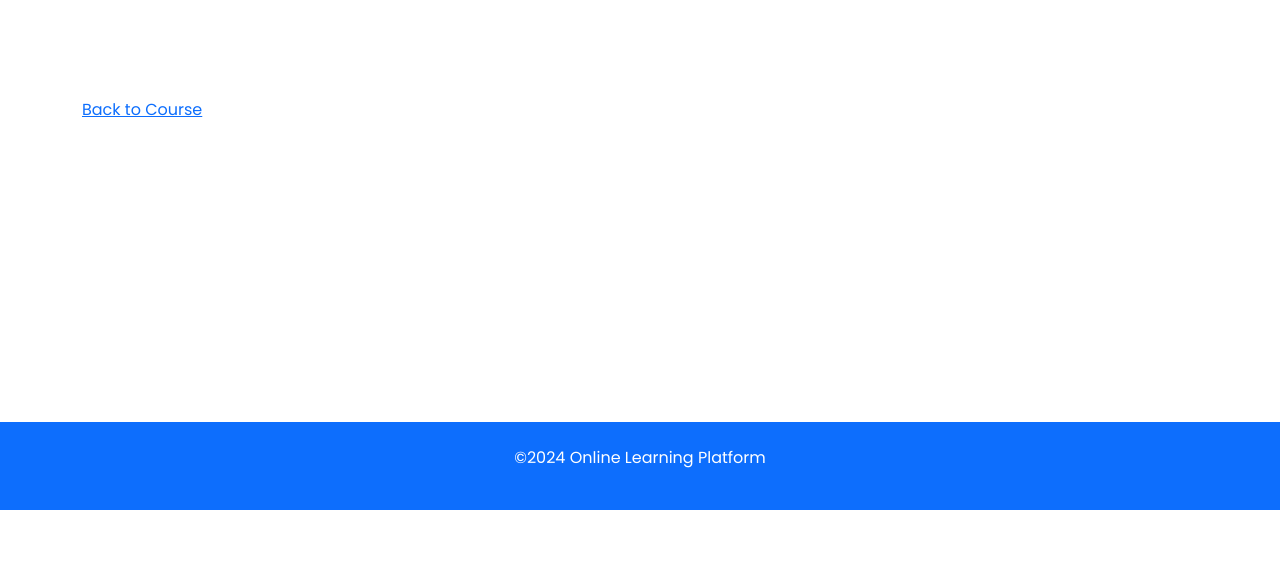
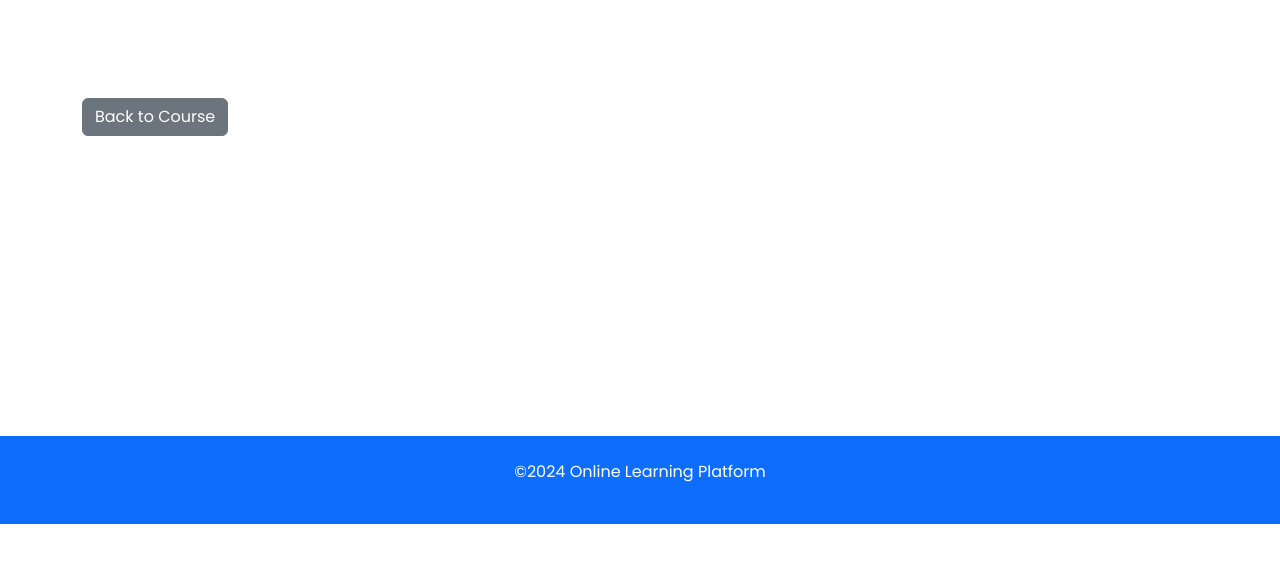
Before and after one commit to MusfiqDehan/OnlineLearningPlatform, a Django app: template templates/lessons/lesson_detail.html in a window 1280 px wide. Shown: the part 68-631 px from the top of the page. Run offline with Django 5.2, Linux system fonts and the light colour scheme; the template is opened without the code that fills it, so the values that code supplies are empty.

Commit message:
Update buttons

```diff
--- a/templates/courses/course_detail.html
+++ b/templates/courses/course_detail.html
@@ -20,7 +20,7 @@
         <p>You completed this course on {{ course.completed_at|date:'F d, Y, h:i:s A' }}</p>
       {% endif %}
     {% else %}
-      <a class="btn btn-lg btn-danger" href="{% url 'enroll_course' course.pk %}">Enroll</a>
+      <a class="btn btn-lg btn-success" href="{% url 'enroll_course' course.pk %}">Enroll</a>
     {% endif %}
   {% endif %}
 
--- a/templates/lessons/lesson_detail.html
+++ b/templates/lessons/lesson_detail.html
@@ -13,7 +13,7 @@
     {% else %}
       <form method="post" action="{% url 'mark_lesson_complete' lesson.course.pk lesson.pk %}">
         {% csrf_token %}
-        <button class="btn btn-primary" type="submit">Mark as Completed</button>
+        <button class="btn btn-success my-3" type="submit">Mark as Completed</button>
       </form>
     {% endif %}
 
@@ -22,5 +22,5 @@
     {% endif %}
   {% endif %}
 
-  <a href="{% url 'course_detail' lesson.course.pk %}">Back to Course</a>
+  <a class="btn btn-secondary" href="{% url 'course_detail' lesson.course.pk %}">Back to Course</a>
 {% endblock %}
--- a/templates/lessons/lesson_form.html
+++ b/templates/lessons/lesson_form.html
@@ -35,6 +35,6 @@
         {% endif %}Lesson
       </button>
     </form>
-    <a href="{% url 'course_detail' course.pk %}" class="btn btn-secondary mt-3">Back to Course</a>
+    <a class="btn btn-secondary" href="{% url 'course_detail' course.pk %}" class="btn btn-secondary mt-3">Back to Course</a>
   </div>
 {% endblock %}
```
